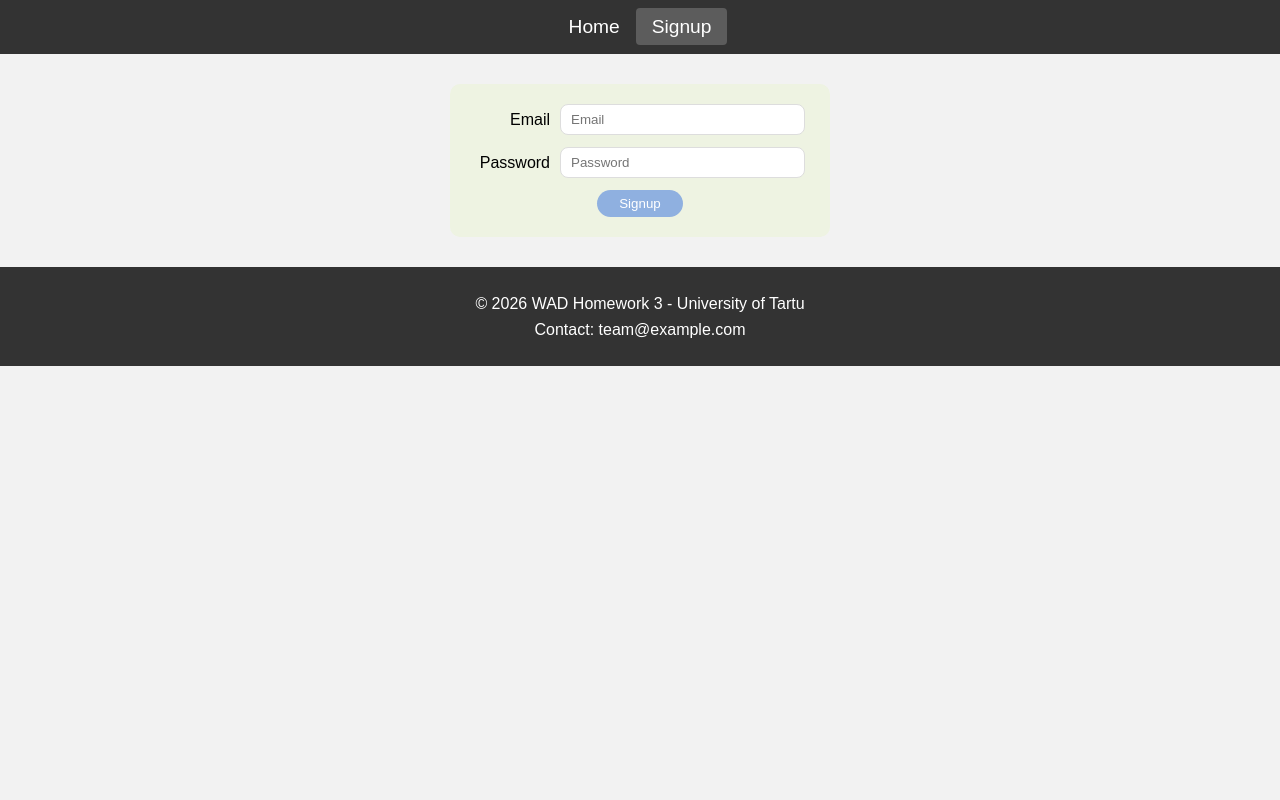
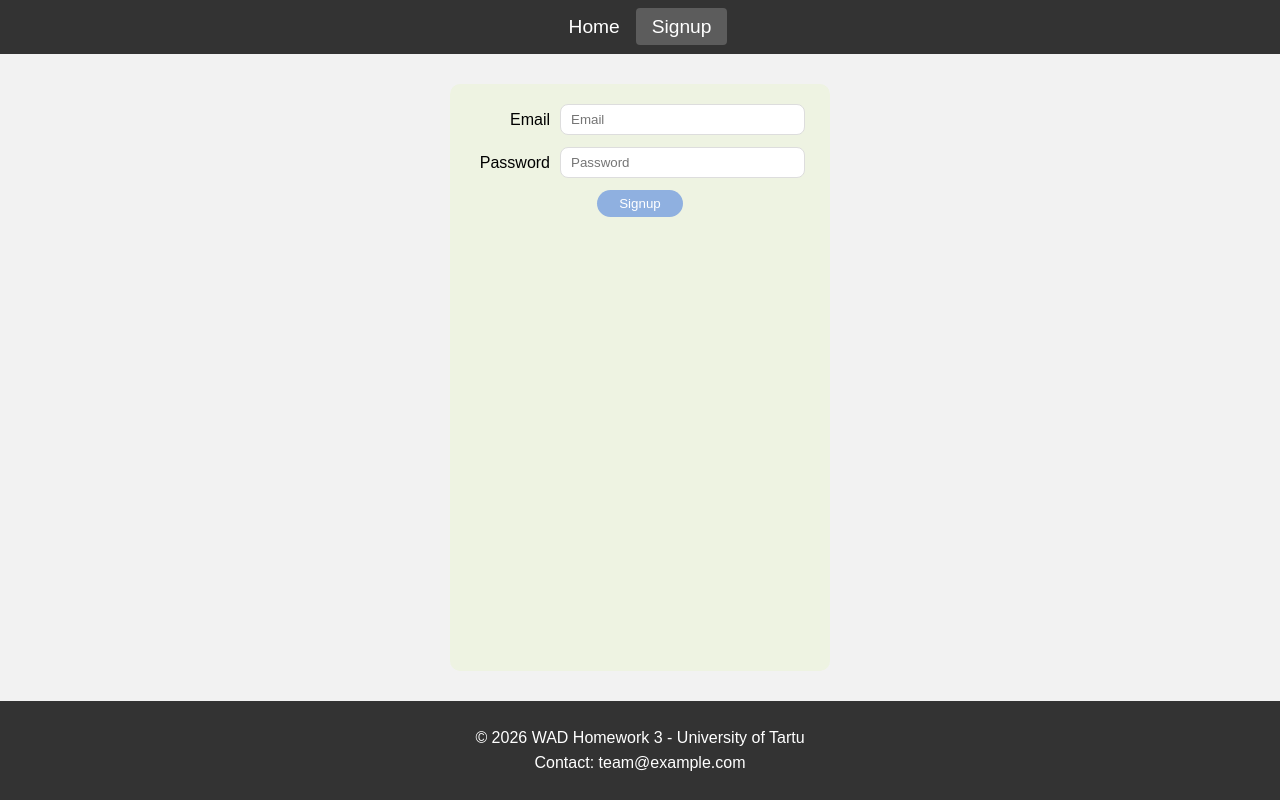
Before and after one commit to jurjenson/WAD_HW, a Vue app in the folder hw3/: page /signup in a window 1280 px wide. Built offline with nearby package versions, Linux system fonts and the light colour scheme.

Commit message:
Adding flex to footer on signup

```diff
--- a/hw3/index.html
+++ b/hw3/index.html
@@ -4,7 +4,7 @@
     <meta charset="UTF-8" />
     <link rel="icon" type="image/svg+xml" href="/favicon.svg" />
     <meta name="viewport" content="width=device-width, initial-scale=1.0" />
-    <title>hw3</title>
+    <title>WAD Homework 3</title>
   </head>
   <body>
     <div id="app"></div>
--- a/hw3/src/views/SignupView.vue
+++ b/hw3/src/views/SignupView.vue
@@ -65,6 +65,7 @@ export default {
   display: flex;
   justify-content: center;
   padding: 30px 16px;
+  flex: 1;
 }
 
 .signup-form {
```
